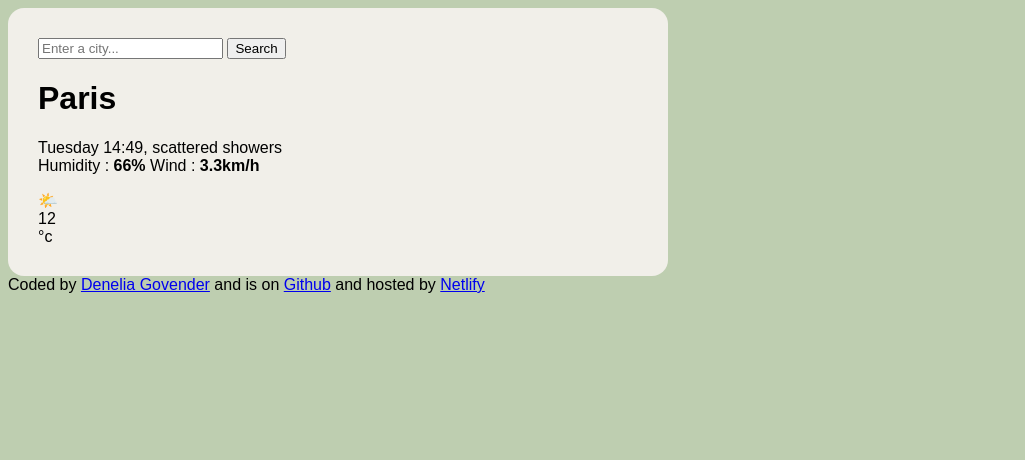
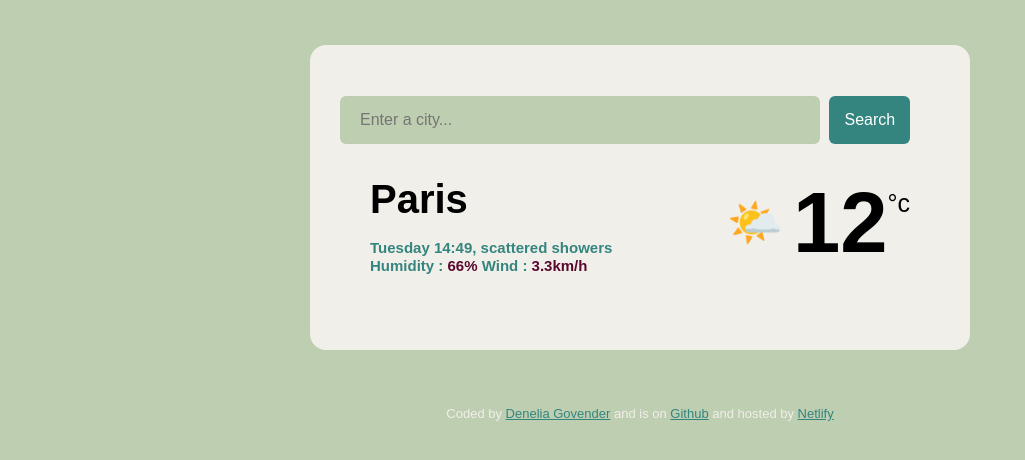
Before and after one commit to Denelia/Weather-My-World, a plain HTML site: page index.html in a window 1280 px wide. Shown: the whole page, without its empty margins (0-1025 px from the left). Drawn offline with Linux system fonts and the light colour scheme; a web font is replaced by a local one.

Commit message:
updated design

```diff
--- a/src/style.css
+++ b/src/style.css
@@ -4,11 +4,92 @@ body {
   font-weight: 400;
   font-style: normal;
 }
-
+header {
+  border-top: 1px solid #f1efe9;
+  color: #f1efe9;
+  padding: 20px 0 0 0;
+}
+main {
+  padding: 30px;
+}
+a {
+  color: #34857f;
+}
 .weather-app {
   background: #f1efe9;
   max-width: 600px;
-  margin: 45px, auto;
+  margin: 45px auto;
   padding: 30px;
   border-radius: 16px;
 }
+
+.search-input {
+  background-color: #beceb0;
+  border: none;
+  border-radius: 6px;
+  font-size: 16px;
+  padding: 15px 20px;
+  width: 80%;
+}
+
+.search-button {
+  background-color: #34857f;
+  border: none;
+  border-radius: 6px;
+  color: white;
+  font-size: 16px;
+  padding: 15px;
+  margin-left: 5px;
+}
+.weather-details {
+  display: flex;
+  justify-content: space-between;
+}
+
+.data-box {
+  display: block;
+}
+
+.temperature-box {
+  display: flex;
+}
+
+.place {
+  margin: 0;
+  font-size: 40px;
+  line-height: 50px;
+}
+.details {
+  color: #34857f;
+  font-size: 15px;
+  font-weight: bold;
+  line-height: 18px;
+}
+
+.details strong {
+  color: #5a082d;
+}
+
+.icon {
+  font-size: 45px;
+  margin-top: 22px;
+}
+
+.temperature {
+  font-size: 85px;
+  font-weight: bold;
+  margin-left: 10px;
+}
+
+.unit {
+  margin-top: 15px;
+  font-size: 25px;
+}
+
+footer {
+  border-top: 1px solid #beceb0;
+  color: #f1efe9;
+  font-size: 13px;
+  padding: 10px 0 0 0;
+  text-align: center;
+}
```
